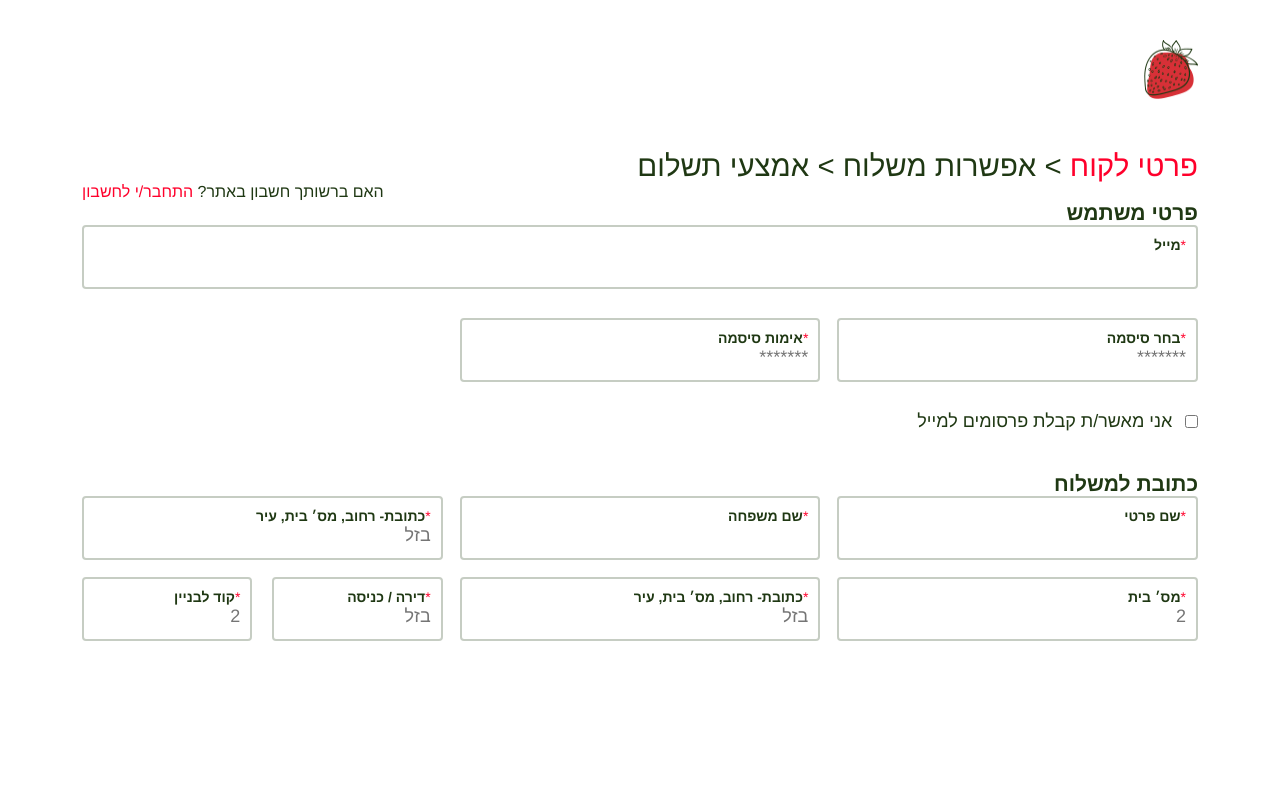
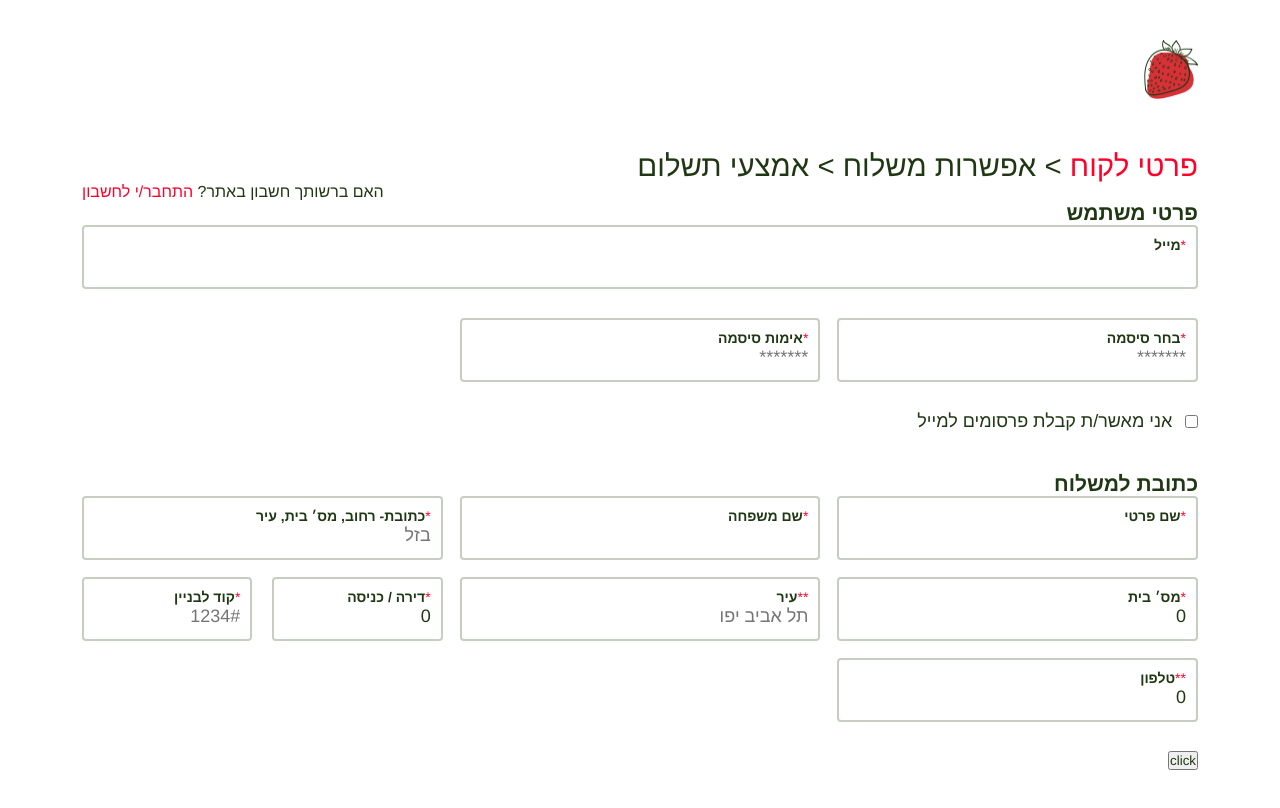
Before and after one commit to matveisch/quatro-task, a React (Create React App) app: page / in a window 1280 px wide. Built offline with nearby package versions, Linux system fonts and the light colour scheme.

Commit message:
form template

```diff
--- a/src/components/user-data-form/UserDataForm.tsx
+++ b/src/components/user-data-form/UserDataForm.tsx
@@ -1,6 +1,5 @@
 import React from 'react';
 import { Formik, Field, Form, FormikHelpers } from 'formik';
-import {useFormik} from "formik";
 
 import './UserDataForm.css';
 
@@ -9,6 +8,14 @@ interface Values {
     password: string;
     confirmPassword: string;
     subscription: boolean;
+    firstName: string;
+    secondName: string;
+    address: string;
+    houseNumber: number;
+    city: string;
+    apartmentNumber: number;
+    intercomCode: string;
+    phone: number;
 }
 
 const UserDataForm = () => {
@@ -20,7 +27,16 @@ const UserDataForm = () => {
                     email: '',
                     password: '',
                     confirmPassword: '',
-                    subscription: false
+                    subscription: false,
+                    firstName: '',
+                    secondName: '',
+                    address: '',
+                    houseNumber: 0,
+                    city: '',
+                    apartmentNumber: 0,
+                    intercomCode: '',
+                    phone: 0
+
                 }}
                 onSubmit={(
                     values: Values,
@@ -45,8 +61,8 @@ const UserDataForm = () => {
                                 <Field id="password" name="password" placeholder="*******" />
                             </div>
                             <div className="input">
-                                <label htmlFor="confirm-password"><span>*</span>אימות סיסמה</label>
-                                <Field id="confirm-password" name="confirm-password" placeholder="*******" />
+                                <label htmlFor="confirmPassword"><span>*</span>אימות סיסמה</label>
+                                <Field id="confirmPassword" name="confirmPassword" placeholder="*******" />
                             </div>
                         </div>
                     </div>
@@ -58,37 +74,42 @@ const UserDataForm = () => {
                     <div className="data-inputs">
                         <div className="grid">
                             <div className="input">
-                                <label htmlFor="first-name"><span>*</span>שם פרטי</label>
-                                <Field id="first-name" name="first-name" />
+                                <label htmlFor="firstName"><span>*</span>שם פרטי</label>
+                                <Field id="firstName" name="firstName" />
                             </div>
                             <div className="input">
-                                <label htmlFor="second-name"><span>*</span>שם משפחה</label>
-                                <Field id="second-name" name="second-name" />
+                                <label htmlFor="secondName"><span>*</span>שם משפחה</label>
+                                <Field id="secondName" name="secondName" />
                             </div>
                             <div className="input">
                                 <label htmlFor="address"><span>*</span>כתובת- רחוב, מס׳ בית, עיר</label>
                                 <Field id="address" name="address" placeholder="בזל"/>
                             </div>
                             <div className="input">
-                                <label htmlFor="house-number"><span>*</span>מס׳ בית</label>
-                                <Field id="house-number" name="house-number" placeholder="2"/>
+                                <label htmlFor="houseNumber"><span>*</span>מס׳ בית</label>
+                                <Field id="houseNumber" name="houseNumber" placeholder="2"/>
                             </div>
                             <div className="input">
-                                <label htmlFor="address"><span>*</span>כתובת- רחוב, מס׳ בית, עיר</label>
-                                <Field id="address" name="address" placeholder="בזל"/>
+                                <label htmlFor="city"><span>*</span><span>*</span>עיר</label>
+                                <Field id="city" name="city" placeholder="תל אביב יפו"/>
                             </div>
                             <div className="mini-inputs">
                                 <div className="input mini-input">
-                                    <label htmlFor="address"><span>*</span>דירה / כניסה</label>
-                                    <Field id="address" name="address" placeholder="בזל"/>
+                                    <label htmlFor="apartmentNumber"><span>*</span>דירה / כניסה</label>
+                                    <Field id="apartmentNumber" name="apartmentNumber" placeholder="1"/>
                                 </div>
                                 <div className="input mini-input">
-                                    <label htmlFor="house-number"><span>*</span>קוד לבניין</label>
-                                    <Field id="house-number" name="house-number" placeholder="2"/>
+                                    <label htmlFor="intercomCode"><span>*</span>קוד לבניין</label>
+                                    <Field id="intercomCode" name="intercomCode" placeholder="1234#"/>
                                 </div>
+                            </div>
+                            <div className="input">
+                                <label htmlFor="phone"><span>*</span><span>*</span>טלפון</label>
+                                <Field id="phone" name="phone" placeholder="050-00223356"/>
                             </div>
                         </div>
                     </div>
+                    <button type="submit">click</button>
                 </Form>
             </Formik>
         </div>
```
